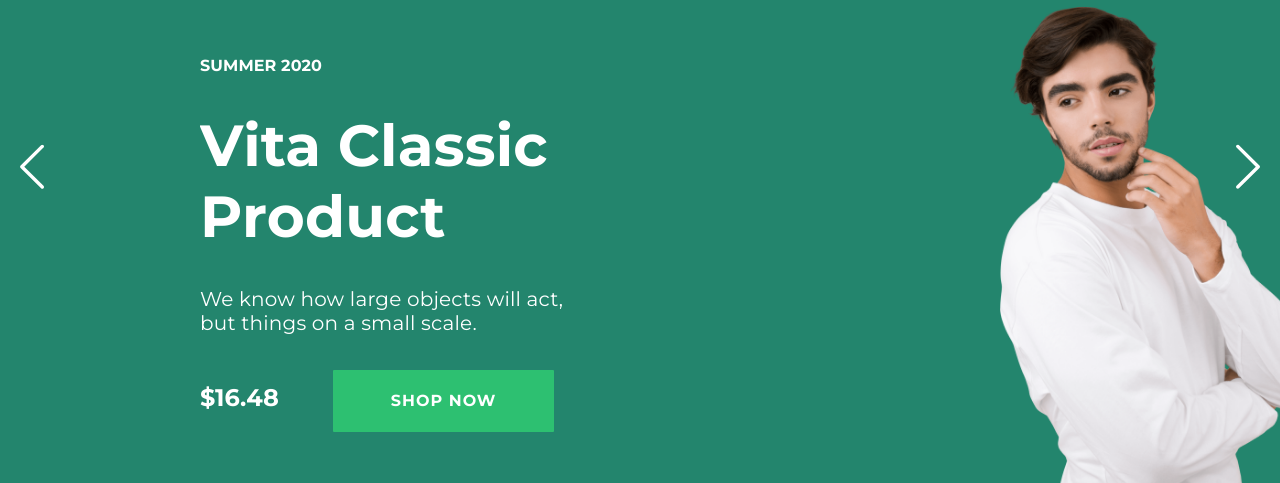
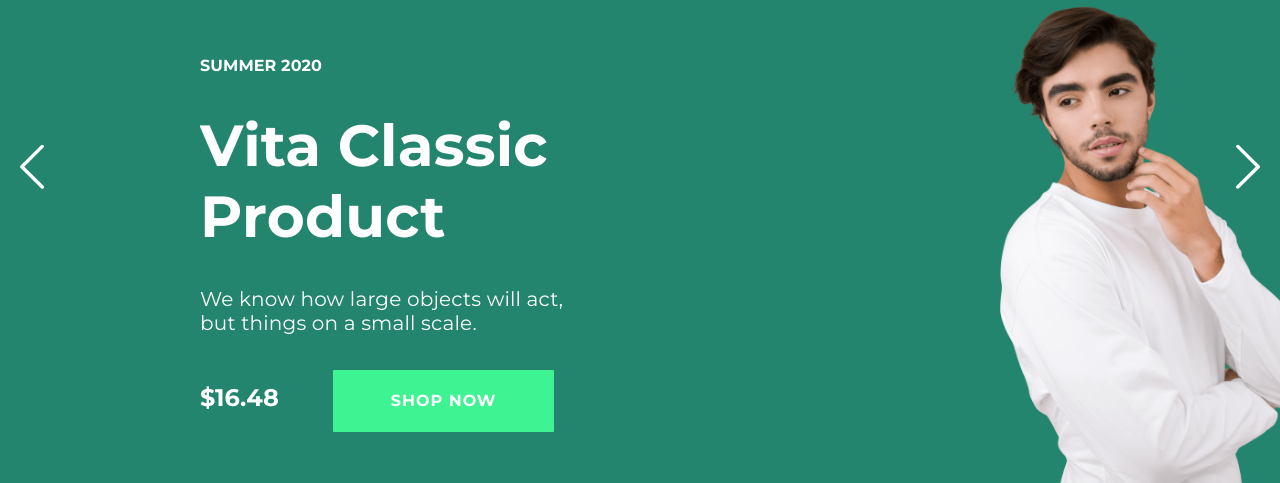
Before and after one commit to BrunoFelixDeSousa/desafio-02-compass, a plain HTML site: page index.html in a window 1280 px wide. In both pictures the pointer is over the button 443 px from the left and 3606 px from the top of the page. Shown: the part 3206-3689 px from the top of the page. Drawn offline with Linux system fonts and the light colour scheme; grey boxes are pictures that could not be loaded.

Commit message:
style: added effect on button

```diff
--- a/assets/css/carousel-2.css
+++ b/assets/css/carousel-2.css
@@ -89,3 +89,8 @@
   letter-spacing: 1px;
   transition: 1s;
 }
+
+.carousel-2 .content .main-text2 button:hover {
+  background: var(--success-color-hover);
+  transition: 1s;
+}
```
